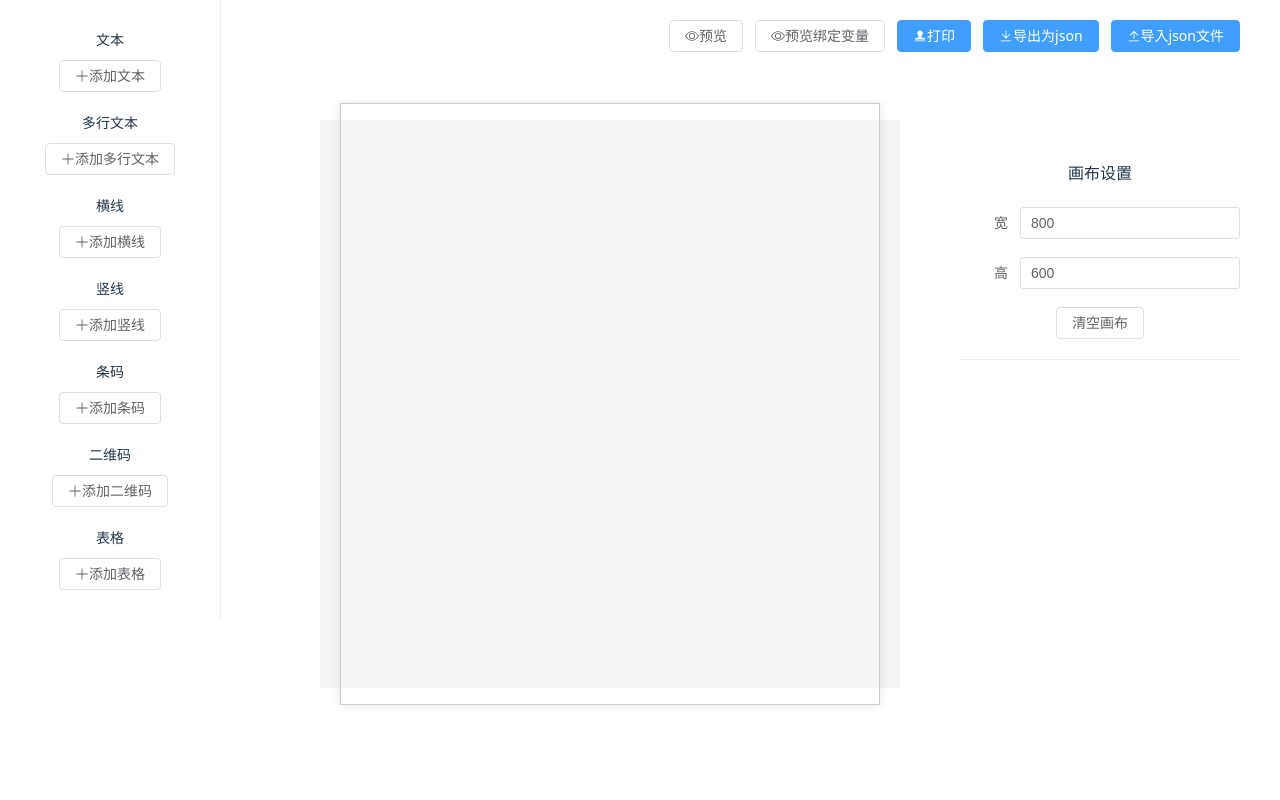
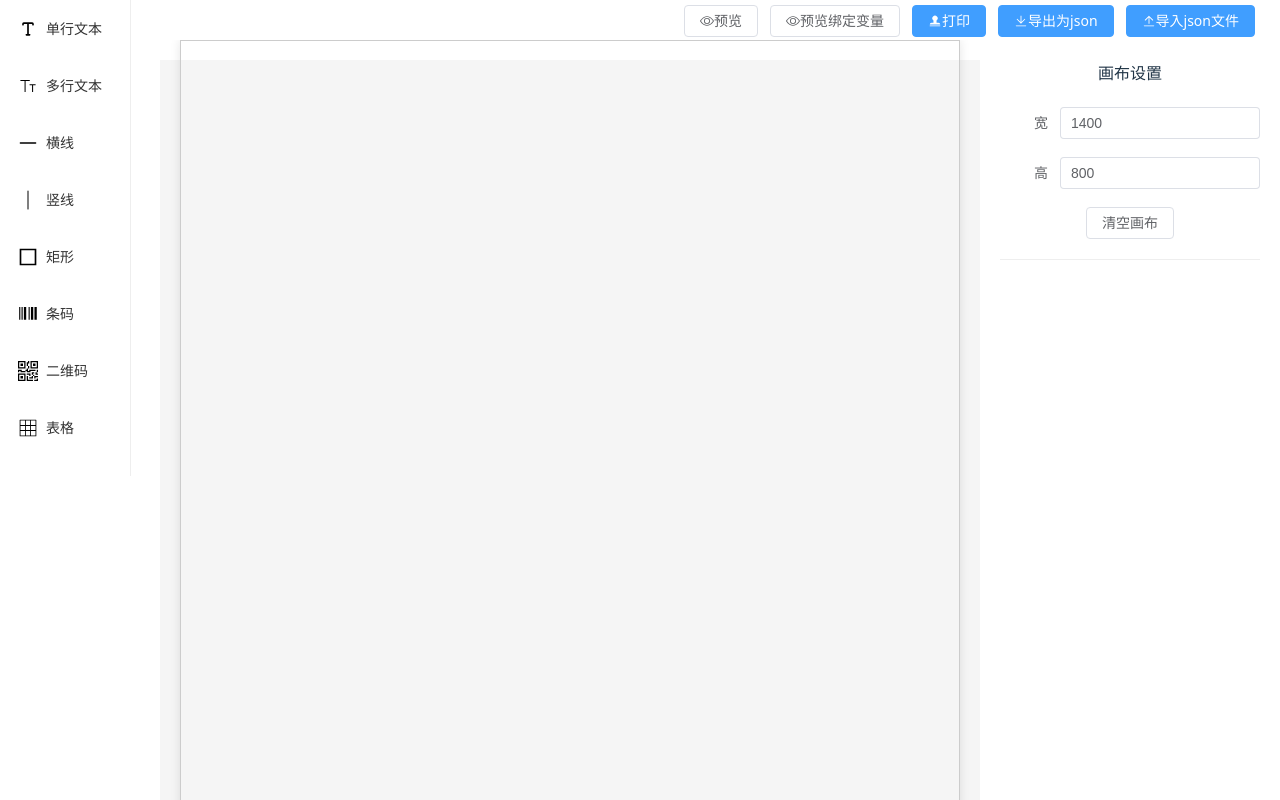
Before and after one commit to zengfanzhen/labelDesign, a Vue app: page / in a window 1280 px wide. Built offline with nearby package versions, Linux system fonts and the light colour scheme.

Commit message:
fix：画布样式，新增工具侧边栏样式，设置属性侧边栏样式优化

```diff
--- a/src/App.vue
+++ b/src/App.vue
@@ -1,11 +1,11 @@
 <template>
   <div class="app-container">
     <el-container style="height: 100%;">
-      <el-aside width="300px">
+      <el-aside width="140px">
         <Toolbar @select-tool="setCurrentTool" />
       </el-aside>
       <el-container>
-        <el-header style="height: 100px;">
+        <el-header style="height: 40px;">
           <Preview :label-settings="labelSettings" :elements="elements" :data-variables="dataVariables"
             @close="closePreview" @import-data="handleImportData" />
         </el-header>
@@ -18,7 +18,7 @@
               :label-settings="labelSettings" :elements="elements" :data-variables="dataVariables"
               @select-element="setCurrentElement" @update-element="updateElement" @add-element="addElement" />
           </el-main>
-          <el-aside width="300px" style="margin: 30px;">
+          <el-aside width="260px" style="margin-right: 20px;">
             <SettingsPanel :current-element="currentElement" :label-settings="labelSettings" :elements="elements"
               @update-label="updateLabelSettings" @update-element="updateElement" @clear-canvas="clearCanvas" />
           </el-aside>
@@ -46,7 +46,7 @@ const setCurrentElement = (element: any) => {
 const currentTool = ref<string | null>(null); // 当前选中的工具（文本/条码等）
 const currentElement = ref<any | null>(null); // 当前选中的元素
 const copiedElement = ref<any | null>(null); // 复制的元素
-const labelSettings = reactive({ width: 800, height: 600, overflow: true, background: '' }); // 标签全局设置
+const labelSettings = reactive({ width: 1400, height: 800, overflow: true, background: '' }); // 标签全局设置
 const elements = reactive<any[]>([]); // 元素列表（文本、条码等）
 // const activeTab = ref('设置'); // 右侧面板当前 tab
 const isPreviewOpen = ref(false); // 是否显示预览弹窗
--- a/src/components/CanvasArea.vue
+++ b/src/components/CanvasArea.vue
@@ -570,7 +570,7 @@ defineExpose({ setAddingMode });
     display: flex;
     justify-content: center;
     align-items: center;
-    height: 80%;
+    height: 95%;
 }
 
 .label-container {
--- a/src/components/Preview.vue
+++ b/src/components/Preview.vue
@@ -455,11 +455,11 @@ const print = () => {
 
 <style scoped>
 .preview-container {
-    padding: 20px;
+    padding: 0px;
 }
 
 .preview-actions {
-    margin-bottom: 20px;
+    margin: 5px;
     text-align: right;
 }
 
--- a/src/components/SettingsPanel.vue
+++ b/src/components/SettingsPanel.vue
@@ -76,7 +76,8 @@ const updateElement = (updatedElement: any) => emits('update-element', updatedEl
 
 <style scoped>
 .settings-panel {
-    padding: 10px;
+    width: 260px;
+    padding: 0px;
 }
 
 .label-settings {
--- a/src/components/Toolbar.vue
+++ b/src/components/Toolbar.vue
@@ -1,69 +1,104 @@
 <template>
     <div class="toolbar">
         <div class="tool-group">
-            <h4>文本</h4>
-            <el-button @click="selectTool('text')">
-                <el-icon>
-                    <Plus />
+            <div class="tool-item" @click="selectTool('text')">
+                <el-icon class="tool-icon">
+                    <svg xmlns="http://www.w3.org/2000/svg" width="256" height="256" viewBox="0 0 24 24">
+                        <path fill="currentColor"
+                            d="M5 6a2 2 0 0 1 2-2h10a2 2 0 0 1 2 2v1a1 1 0 1 1-2 0V6h-4v12h1a1 1 0 1 1 0 2h-4a1 1 0 1 1 0-2h1V6H7v1a1 1 0 0 1-2 0z">
+                        </path>
+                    </svg>
                 </el-icon>
-                添加文本</el-button>
+                <span class="tool-text">单行文本</span>
+            </div>
         </div>
         <div class="tool-group">
-            <h4>多行文本</h4>
-            <el-button @click="selectTool('textarea')">
-                <el-icon>
-                    <Plus />
+            <div class="tool-item" @click="selectTool('textarea')">
+                <el-icon class="tool-icon">
+                    <svg xmlns="http://www.w3.org/2000/svg" width="256" height="256" viewBox="0 0 24 24">
+                        <path fill="currentColor"
+                            d="M7.885 19.116v-13h-5V4.885h11.23v1.23h-5v13zm9 0v-8h-3V9.885h7.23v1.23h-3v8z"></path>
+                    </svg>
                 </el-icon>
-                添加多行文本
-            </el-button>
+                <span class="tool-text">多行文本</span>
+            </div>
+        </div>
+
+        <div class="tool-group">
+            <div class="tool-item" @click="selectTool('line')">
+                <el-icon class="tool-icon">
+                    <svg xmlns="http://www.w3.org/2000/svg" width="256" height="256" viewBox="0 0 15 15">
+                        <path fill="currentColor" fill-rule="evenodd"
+                            d="M1.25 7.5a.5.5 0 0 1 .5-.5h11.5a.5.5 0 0 1 0 1H1.75a.5.5 0 0 1-.5-.5"
+                            clip-rule="evenodd"></path>
+                    </svg>
+                </el-icon>
+                <span class="tool-text">横线</span>
+            </div>
         </div>
         <div class="tool-group">
-            <h4>横线</h4>
-            <el-button @click="selectTool('line')">
-                <el-icon>
-                    <Plus />
+            <div class="tool-item" @click="selectTool('vline')">
+                <el-icon class="tool-icon">
+                    <svg xmlns="http://www.w3.org/2000/svg" width="256" height="256" viewBox="0 0 20 20">
+                        <path fill="currentColor" fill-rule="evenodd"
+                            d="M10 .5a.5.5 0 0 0-.5.5v18a.5.5 0 0 0 1 0V1a.5.5 0 0 0-.5-.5" clip-rule="evenodd"></path>
+                    </svg>
                 </el-icon>
-                添加横线</el-button>
+                <span class="tool-text">竖线</span>
+            </div>
         </div>
         <div class="tool-group">
-            <h4>竖线</h4>
-            <el-button @click="selectTool('vline')">
-                <el-icon>
-                    <Plus />
+            <div class="tool-item" @click="selectTool('rectangle')">
+                <el-icon class="tool-icon">
+                    <svg xmlns="http://www.w3.org/2000/svg" width="256" height="256" viewBox="0 0 24 24">
+                        <path fill="currentColor" d="M2 2h20v20H2zm2 2v16h16V4z"></path>
+                    </svg>
                 </el-icon>
-                添加竖线</el-button>
+                <span class="tool-text">矩形</span>
+            </div>
         </div>
         <div class="tool-group">
-            <h4>条码</h4>
-            <el-button @click="selectTool('barcode')">
-                <el-icon>
-                    <Plus />
+            <div class="tool-item" @click="selectTool('barcode')">
+                <el-icon class="tool-icon">
+                    <svg xmlns="http://www.w3.org/2000/svg" width="256" height="240.94117647059" viewBox="0 0 17 16">
+                        <path fill="currentColor" fill-rule="evenodd"
+                            d="M14 2h1.953v10.914H14zm-3 0h1.967v10.914H11zM9 2h.95v10.914H9zM5 2h1.972v10.914H5zM3 2h.973v10.914H3zM1 2h.973v10.914H1z">
+                        </path>
+                    </svg>
                 </el-icon>
-                添加条码</el-button>
+                <span class="tool-text">条码</span>
+            </div>
         </div>
         <div class="tool-group">
-            <h4>二维码</h4>
-            <el-button @click="selectTool('qrcode')">
-                <el-icon>
-                    <Plus />
+            <div class="tool-item" @click="selectTool('qrcode')">
+                <el-icon class="tool-icon">
+                    <svg xmlns="http://www.w3.org/2000/svg" width="256" height="256" viewBox="0 0 16 16">
+                        <g fill="currentColor">
+                            <path d="M2 2h2v2H2z"></path>
+                            <path d="M6 0v6H0V0zM5 1H1v4h4zM4 12H2v2h2z"></path>
+                            <path d="M6 10v6H0v-6zm-5 1v4h4v-4zm11-9h2v2h-2z"></path>
+                            <path
+                                d="M10 0v6h6V0zm5 1v4h-4V1zM8 1V0h1v2H8v2H7V1zm0 5V4h1v2zM6 8V7h1V6h1v2h1V7h5v1h-4v1H7V8zm0 0v1H2V8H1v1H0V7h3v1zm10 1h-1V7h1zm-1 0h-1v2h2v-1h-1zm-4 0h2v1h-1v1h-1zm2 3v-1h-1v1h-1v1H9v1h3v-2zm0 0h3v1h-2v1h-1zm-4-1v1h1v-2H7v1z">
+                            </path>
+                            <path d="M7 12h1v3h4v1H7zm9 2v2h-3v-1h2v-1z"></path>
+                        </g>
+                    </svg>
                 </el-icon>
-                添加二维码
-            </el-button>
+                <span class="tool-text">二维码</span>
+            </div>
         </div>
         <div class="tool-group">
-            <h4>表格</h4>
-            <el-button @click="selectTool('table')">
-                <el-icon>
-                    <Plus />
+            <div class="tool-item" @click="selectTool('table')">
+                <el-icon class="tool-icon">
+                    <svg xmlns="http://www.w3.org/2000/svg" width="256" height="256" viewBox="0 0 24 24">
+                        <path fill="currentColor"
+                            d="M21.5 2h-19a.5.5 0 0 0-.5.5v19a.5.5 0 0 0 .5.5h19a.5.5 0 0 0 .5-.5v-19a.5.5 0 0 0-.5-.5m-13 19H3v-5.5h5.5zm0-6.5H3v-5h5.5zm0-6H3V3h5.5zm6 12.5h-5v-5.5h5zm0-6.5h-5v-5h5zm0-6h-5V3h5zM21 21h-5.5v-5.5H21zm0-6.5h-5.5v-5H21zm0-6h-5.5V3H21z">
+                        </path>
+                    </svg>
                 </el-icon>
-                添加表格
-            </el-button>
+                <span class="tool-text">表格</span>
+            </div>
         </div>
-        <!-- <div class="tool-group">
-            <h4>矩形</h4>
-            <el-button icon="Menu" @click="selectTool('rectangle')">添加矩形</el-button>
-        </div> -->
-        <!-- 弹窗用于配置表格 -->
         <el-dialog v-model="tableDialogVisible" title="表格配置" width="500px">
             <el-form :model="tableConfig" label-width="100px">
                 <el-form-item label="行数">
@@ -96,8 +131,8 @@
 </template>
 
 <script setup lang="ts">
-import { ref, reactive,defineEmits } from 'vue';
-import {  Plus } from '@element-plus/icons-vue';
+import { ref, reactive, defineEmits } from 'vue';
+import { Plus } from '@element-plus/icons-vue';
 
 const emits = defineEmits(['select-tool']);
 const selectTool = (tool: string) => {
@@ -126,7 +161,7 @@ const confirmTable = () => {
 
 <style scoped>
 .toolbar {
-    width: 200px;
+    width: 110px;
     padding: 10px;
     border-right: 1px solid #eee;
 }
@@ -138,5 +173,30 @@ const confirmTable = () => {
 .tool-group h4 {
     font-size: 14px;
     margin-bottom: 10px;
+    color: #666;
+}
+
+.tool-item {
+    display: flex;
+    align-items: center;
+    padding: 8px;
+    cursor: pointer;
+    border-radius: 4px;
+    transition: background-color 0.2s;
+}
+
+.tool-item:hover {
+    background-color: #f5f5f5;
+}
+
+.tool-icon {
+    margin-right: 8px;
+    font-size: 20px;
+    color: #000000;
+}
+
+.tool-text {
+    font-size: 14px;
+    color: #333;
 }
 </style>
```
